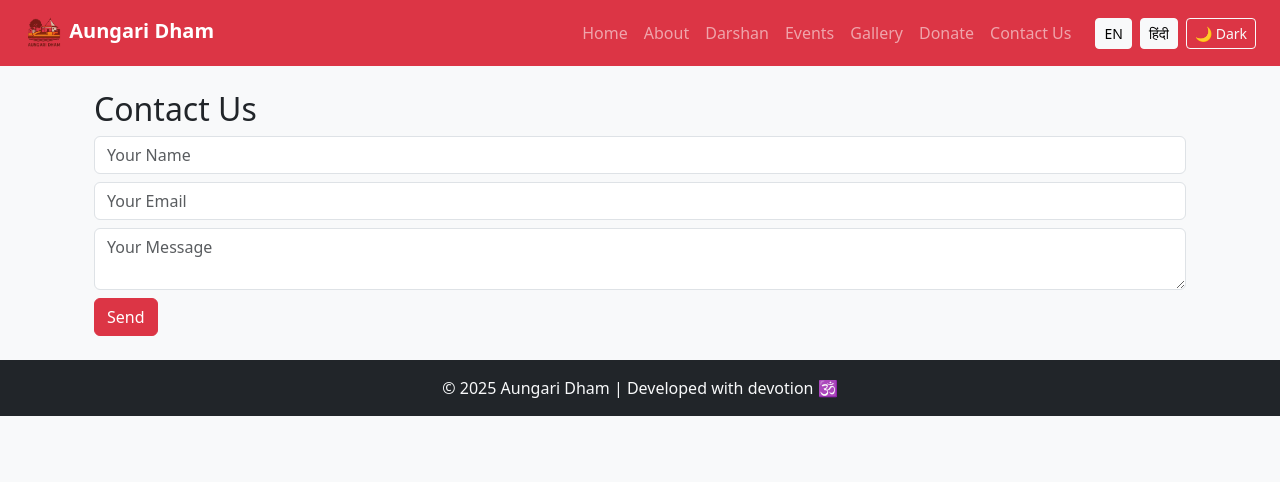
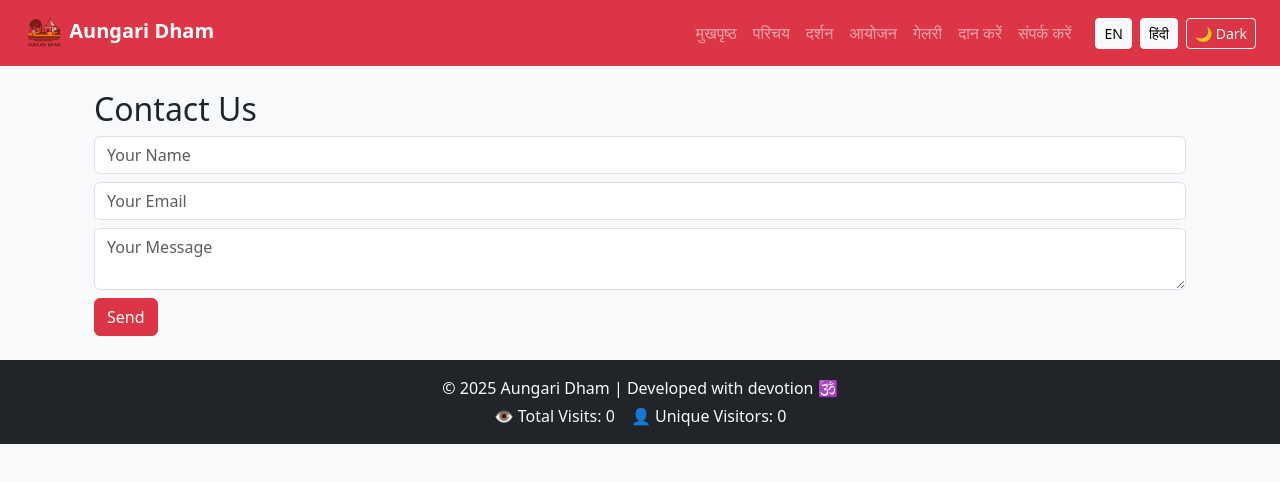
Before and after one commit to hansraj615/aungari-frontend, a React (Vite) app: page /contact in a window 1280 px wide. Shown: the top 482 px of the page. Built offline with nearby package versions, Linux system fonts and the light colour scheme; no server answers.

Commit message:
Visitor count

```diff
--- a/src/components/Footer.jsx
+++ b/src/components/Footer.jsx
@@ -1,10 +1,41 @@
-
-import React from 'react';
+import React, { useEffect, useState } from "react";
+import { API_BASE_URL, ROUTES } from "../constants";
 
 export default function Footer() {
+  const [visitorStats, setVisitorStats] = useState({
+    total_visits: 0,
+    unique_visitors: 0,
+  });
+
+  useEffect(() => {
+    fetch(`${API_BASE_URL}/visitor-count`)
+      .then((res) => res.json())
+      .then((data) =>
+        setVisitorStats({
+          total_visits: data.total_visits,
+          unique_visitors: data.unique_visitors,
+        })
+      )
+      .catch((err) => console.error("Failed to load visitor count", err));
+  }, []);
+
   return (
     <footer className="bg-dark text-light text-center py-3">
       <p className="mb-0">© 2025 Aungari Dham | Developed with devotion 🕉️</p>
+      <div className="d-flex justify-content-center gap-3 mt-1">
+        <p className="mb-0">
+          <span role="img" aria-label="eye">
+            👁️
+          </span>{" "}
+          Total Visits: {visitorStats.total_visits}
+        </p>
+        <p className="mb-0">
+          <span role="img" aria-label="unique">
+            👤
+          </span>{" "}
+          Unique Visitors: {visitorStats.unique_visitors}
+        </p>
+      </div>
     </footer>
   );
 }
--- a/src/i18n/index.js
+++ b/src/i18n/index.js
@@ -1,20 +1,20 @@
-import i18n from 'i18next';
-import { initReactI18next } from 'react-i18next';
-import en from './en';
-import hi from './hi';
+import i18n from "i18next";
+import { initReactI18next } from "react-i18next";
+import en from "./en";
+import hi from "./hi";
 
 const resources = {
   en: { translation: en },
-  hi: { translation: hi }
+  hi: { translation: hi },
 };
 
 i18n.use(initReactI18next).init({
   resources,
-  lng: 'en',
-  fallbackLng: 'en',
+  lng: "hi",
+  fallbackLng: "hi",
   interpolation: {
-    escapeValue: false
-  }
+    escapeValue: false,
+  },
 });
 
 export default i18n;
--- a/src/pages/About.jsx
+++ b/src/pages/About.jsx
@@ -13,7 +13,7 @@ export default function About() {
 
   useEffect(() => {
     const params = new URLSearchParams(location.search);
-    const lang = params.get("lang") || "en";
+    const lang = params.get("lang") || "hi";
     i18n.changeLanguage(lang);
   }, [location.search, i18n]);
 
```
